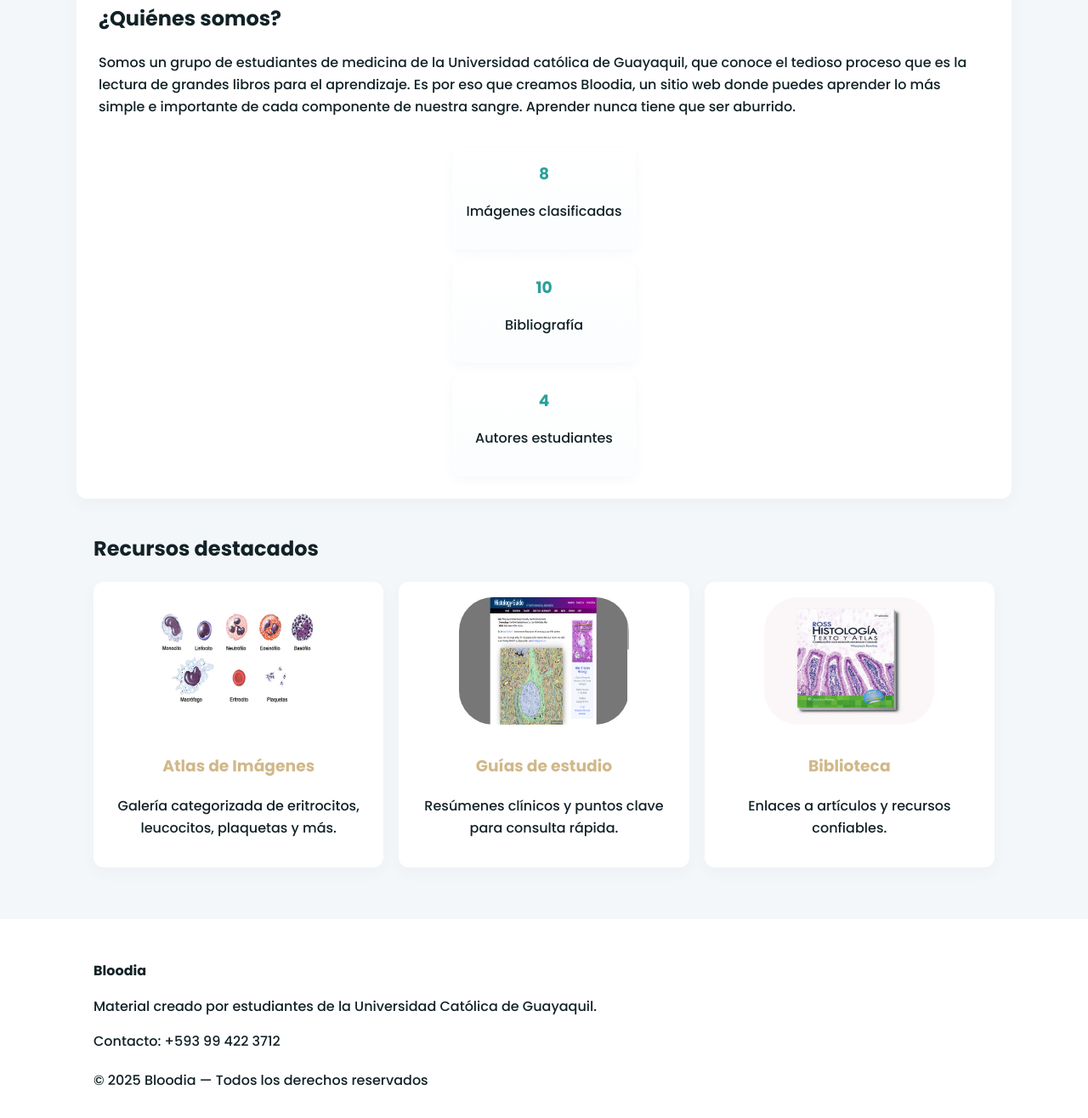
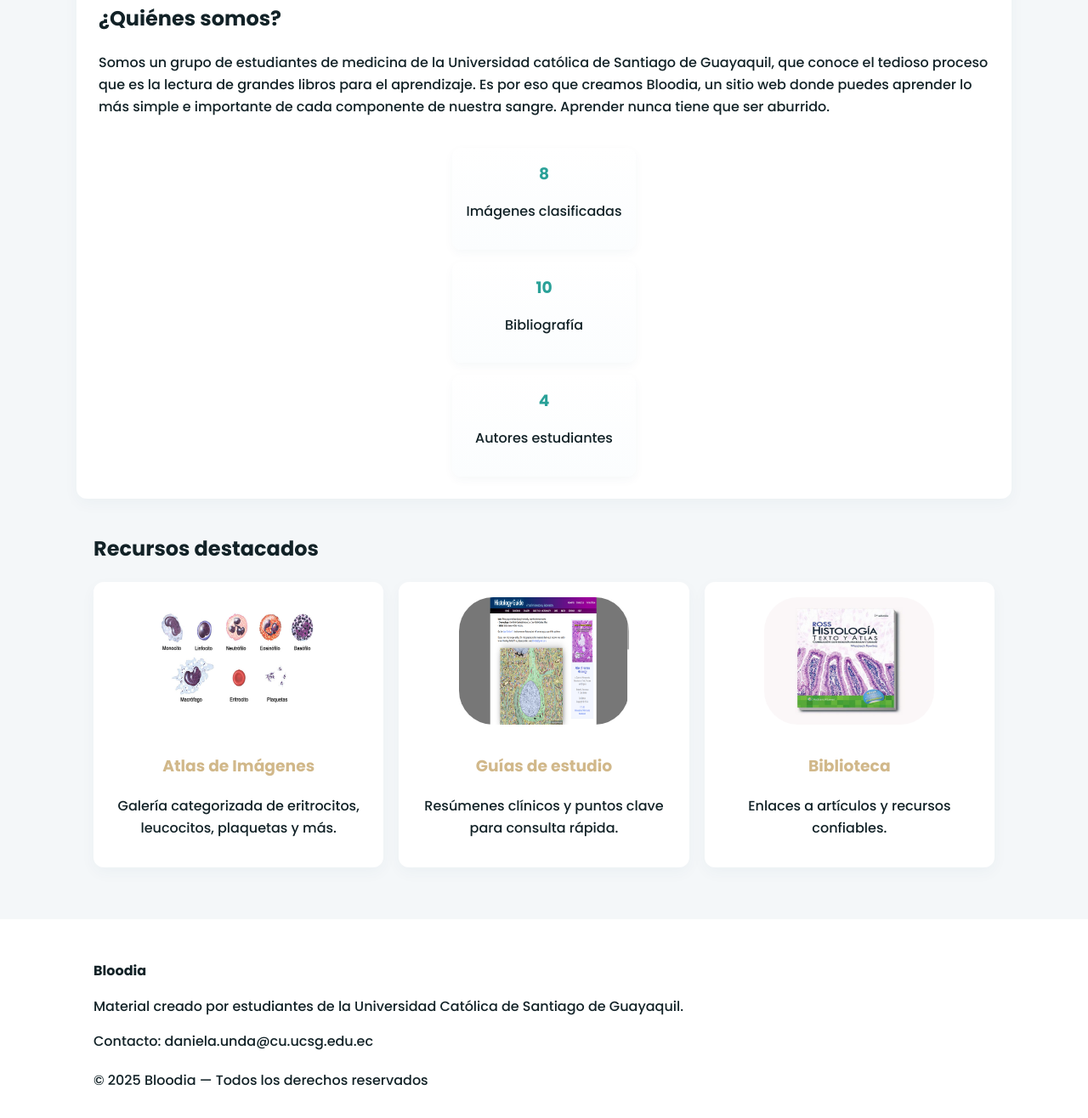
Before and after one commit to bloodia/bloodia, a plain HTML site: page index.html in a window 1280 px wide. Shown: the part 732-2048 px from the top of the page at 85% size. Drawn offline with Linux system fonts and the light colour scheme.

Commit message:
arreglando texto del index

```diff
--- a/index.html
+++ b/index.html
@@ -35,7 +35,7 @@
       <div class="container hero-grid">
         <div class="hero-copy">
           <h1>Conoce tu sangre: visual, clara y confiable</h1>
-          <p class="lead">Material didáctico desarrollado por estudiantes de medicina para estudiantes: atlas visual, guía de estudio y explicaciones claras de cada componente sanguíneo.</p>
+          <p class="lead">Material didáctico desarrollado por estudiantes de medicina para estudiantes: atlas visual, guía de estudio y explicaciones claras de cada componente de la sangre del ser humano.</p>
           <p>
             <a class="btn btn-primary" href="imagenes.html">Ver galería</a>
           </p>
@@ -51,7 +51,7 @@
       <div class="about-grid">
         <div>
           <h2>¿Quiénes somos?</h2>
-          <p>Somos un grupo de estudiantes de medicina de la Universidad católica de Guayaquil, que conoce el tedioso proceso que es la lectura de grandes libros para el aprendizaje. Es por eso que creamos Bloodia, un sitio web donde puedes aprender lo más simple e importante de cada componente de nuestra sangre. Aprender nunca tiene que ser aburrido.</p>
+          <p>Somos un grupo de estudiantes de medicina de la Universidad católica de Santiago de Guayaquil, que conoce el tedioso proceso que es la lectura de grandes libros para el aprendizaje. Es por eso que creamos Bloodia, un sitio web donde puedes aprender lo más simple e importante de cada componente de nuestra sangre. Aprender nunca tiene que ser aburrido.</p>
         </div>
         <div class="card-stats">
           <div class="stat">
@@ -98,9 +98,9 @@
     <div class="container footer-grid">
       <div>
         <strong>Bloodia</strong>
-        <p>Material creado por estudiantes de la Universidad Católica de Guayaquil.</p>
+        <p>Material creado por estudiantes de la Universidad Católica de Santiago de Guayaquil.</p>
     </div>
-    <div>Contacto: +593 99 422 3712</div>
+    <div>Contacto: daniela.unda@cu.ucsg.edu.ec</div>
     <div class="copyright">© 2025 Bloodia — Todos los derechos reservados</div>
   </footer>
 
```
Also changed, not shown: bibliografia.html (+2 -2 lines), imagenes.html (+2 -2 lines), vocabulario.html (+2 -2 lines).
